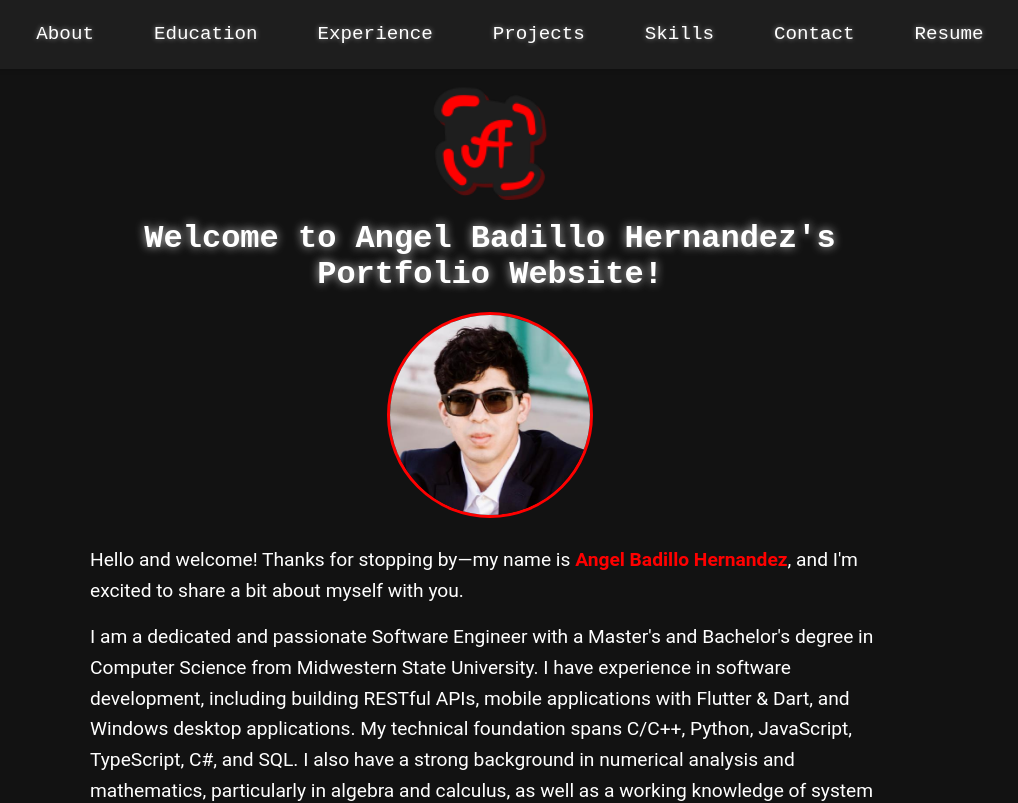
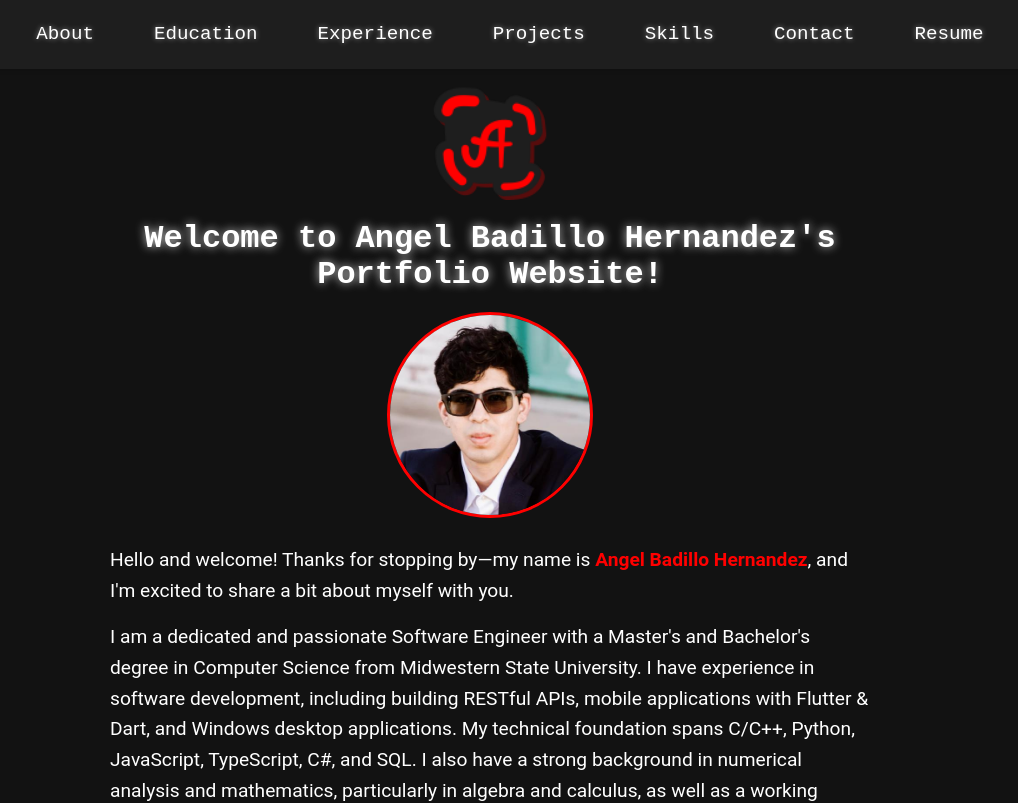
Before and after one commit to angel-badillo-hernandez/angel-badillo-hernandez.github.io, a React (Vite) app: page / in a window 1280 px wide. Shown: the top 803 px of the page, without its empty margins (150-1168 px from the left). Built offline with nearby package versions, Linux system fonts and the light colour scheme.

Commit message:
fix: fixing padding / styling issues with sections and background

```diff
--- a/src/App.css
+++ b/src/App.css
@@ -9,7 +9,7 @@
 
 /* Navbar styles */
 .navbar {
-  width: 100%;
+  width: 100%; /* Ensure navbar takes full width */
   background-color: var(--secondary-color);
   box-shadow: 0 2px 4px rgba(0, 0, 0, 0.1);
   padding: 10px 20px;
@@ -20,6 +20,7 @@
   top: 0; /* Align to the top */
   left: 0; /* Align to the left */
   z-index: 1000; /* Ensure it is above other content */
+  overflow-x: hidden; /* Prevent horizontal overflow */
 }
 
 /* Navbar navigation styles */
@@ -27,6 +28,7 @@
   display: flex;
   gap: 20px;
   margin: 0 auto; /* Center the navbar links */
+  transition: transform 0.3s ease-in-out; /* Add transition for smooth sliding */
 }
 
 /* Navbar link styles */
@@ -51,6 +53,8 @@
   cursor: pointer;
   flex-direction: column;
   gap: 5px;
+  z-index: 1100; /* Ensure hamburger menu is above the navbar */
+  position: relative; /* Ensure proper positioning */
 }
 
 .hamburger div {
@@ -75,19 +79,21 @@
 /* Mobile navbar styles */
 @media (max-width: 768px) {
   .navbar-nav {
-    display: none;
+    display: flex;
     flex-direction: column;
     gap: 10px;
-    position: absolute;
-    top: 35px; /* Adjusted top position */
-    left: 0;
-    width: 100%;
+    position: fixed; /* Change to fixed for better positioning */
+    top: 0; /* Align to the top */
+    left: 0; /* Align to the left */
+    width: 100%; /* Ensure mobile navbar takes full width */
+    height: 100vh; /* Take full viewport height */
     background-color: var(--secondary-color);
-    padding: 10px 0;
+    padding: 60px 20px; /* Add padding to the top and sides */
+    transform: translateX(-100%); /* Initially hide the navbar */
   }
 
   .navbar-nav.active {
-    display: flex;
+    transform: translateX(0); /* Slide in the navbar when active */
   }
 
   .hamburger {
@@ -100,10 +106,13 @@
   padding: 60px 20px;
   text-align: center;
   max-width: 800px;
-  width: 100%;
+  width: calc(100% - 40px); /* Ensure sections take full width minus padding */
   scroll-margin-top: 60px; /* Adjust for fixed navbar */
-  margin: 0; /* Ensure no additional margin */
+  margin: 0 auto; /* Center the sections */
   padding-bottom: 80px; /* Add padding to prevent overlap with footer */
+  overflow-x: hidden; /* Prevent horizontal overflow */
+  padding-left: 20px; /* Add padding to the left */
+  padding-right: 20px; /* Add padding to the right */
 }
 
 /* Section title styles */
@@ -133,6 +142,8 @@
   margin: 0 auto;
   font-family: 'Roboto', sans-serif; /* Added font-family */
   margin-bottom: 1rem;
+  padding-left: 20px; /* Add padding to the left */
+  padding-right: 20px; /* Add padding to the right */
 }
 
 /* Contact icons styles */
@@ -168,6 +179,10 @@
   flex-wrap: wrap;
   justify-content: center;
   gap: 20px;
+  max-width: calc(100% - 40px); /* Ensure projects container takes full width minus padding */
+  overflow-x: hidden; /* Prevent horizontal overflow */
+  padding-left: 20px; /* Add padding to the left */
+  padding-right: 20px; /* Add padding to the right */
 }
 
 /* Skills container styles */
@@ -195,8 +210,9 @@
   color: var(--text-color);
   text-align: center;
   padding: 10px 0; /* Reduce padding to decrease height */
-  width: 100%;
+  width: 100vw; /* Ensure footer takes full viewport width */
   position: relative; /* Ensure it stays at the bottom */
   margin-top: 20px; /* Add margin to create space above the footer */
   left: 0; /* Ensure it extends from side to side */
+  overflow-x: hidden; /* Prevent horizontal overflow */
 }
--- a/src/App.tsx
+++ b/src/App.tsx
@@ -66,10 +66,17 @@ function NavBar(): JSX.Element {
       window.removeEventListener('resize', handleResize);
     };
   }, []);
+
+  useEffect(() => {
+    if (!isMobile) {
+      setIsNavOpen(false);
+    }
+  }, [isMobile]);
+
   return (
     <nav className="navbar">
       {isMobile && (
-        <div className="hamburger" onClick={toggleNav}>
+        <div className={`hamburger ${isNavOpen ? 'active' : ''}`} onClick={toggleNav}>
           <div></div>
           <div></div>
           <div></div>
@@ -85,7 +92,6 @@ function NavBar(): JSX.Element {
         <a href="/resume.pdf" className="nav-link" onClick={toggleNav}>Resume</a>
       </div>
     </nav>
-
   );
 }
 
--- a/src/index.css
+++ b/src/index.css
@@ -42,6 +42,10 @@ body {
   place-items: center;
   min-width: 320px;
   min-height: 100vh;
+  max-width: calc(100% - 40px); /* Ensure body takes full width minus padding */
+  overflow-x: hidden; /* Prevent horizontal overflow */
+  padding-left: 20px; /* Add padding to the left */
+  padding-right: 20px; /* Add padding to the right */
 }
 
 /* Heading styles */
```
